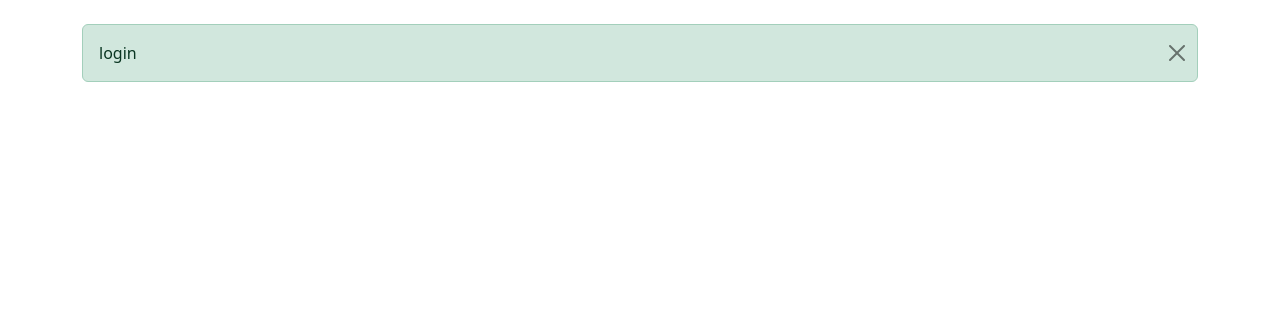
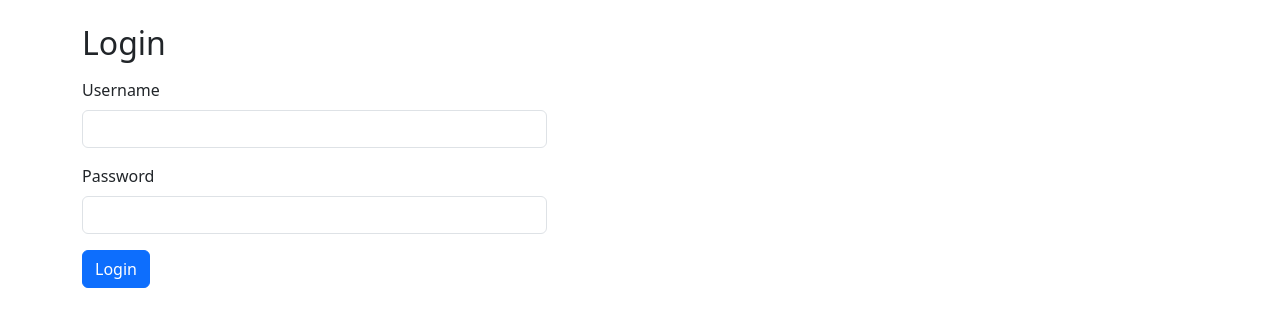
Before and after one commit to ShreyGK6/Purrfect_Planner, a Flask app: page /login in a window 1280 px wide. Shown: the part 57-384 px from the top of the page. Run offline with Flask 3, Linux system fonts and the light colour scheme.

Commit message:
setting up login and register pages, login page tested and works, need login auth

```diff
--- a/app.py
+++ b/app.py
@@ -1,4 +1,4 @@
-from flask import Flask, render_template, flash
+from flask import Flask, render_template, flash, request, redirect, url_for
 
 
 app = Flask(__name__)
@@ -9,10 +9,23 @@ def home():
     flash("home", "success")
     return render_template("base.html")
 
-@app.route("/login")
+@app.route("/login", methods = ['POST', 'GET'])
 def login():
-    flash("login", "success")
-    return render_template("base.html")
+    if request.method == 'POST':
+        username = request.form.get("username")
+        password = request.form.get("password")
+
+
+        #need password authentication here (KEERTHIS PART)
+        if username and password:
+            flash(f"Welcome back, {username}!", 'success')
+            return redirect(url_for("home"))
+        else:
+            flash("Invalid login.", "danger")
+            return redirect(url_for("login.html"))
+
+
+    return render_template("login.html")
 
 @app.route("/add_task")
 def add_task():
--- a/templates/base.html
+++ b/templates/base.html
@@ -36,6 +36,8 @@
             {% endfor %}
         {% endif %}
     {% endwith %}
+
+    {% block content %}{% endblock %} <!-- need this for other html files-->
     </main>
     <script src="https://cdn.jsdelivr.net/npm/bootstrap@5.3.3/dist/js/bootstrap.bundle.min.js"></script>
 
--- a/templates/login.html
+++ b/templates/login.html
@@ -0,0 +1,16 @@
+<!-- login page-->
+{% extends 'base.html' %}
+{% block content %}
+<h2 class="mb-3">Login</h2>
+<form method="post" class="col-12 col-md-6 col-lg-5"> <!-- comptabile with all screens-->
+  <div class="mb-3">
+    <label class="form-label">Username</label>
+    <input name="username" class="form-control" required>
+  </div>
+  <div class="mb-3">
+    <label class="form-label">Password</label>
+    <input name="password" type="password" class="form-control" required>
+  </div>
+  <button class="btn btn-primary">Login</button>
+</form>
+{% endblock %}
```
Also changed, not shown: templates/register.html (+22 -0 lines).
